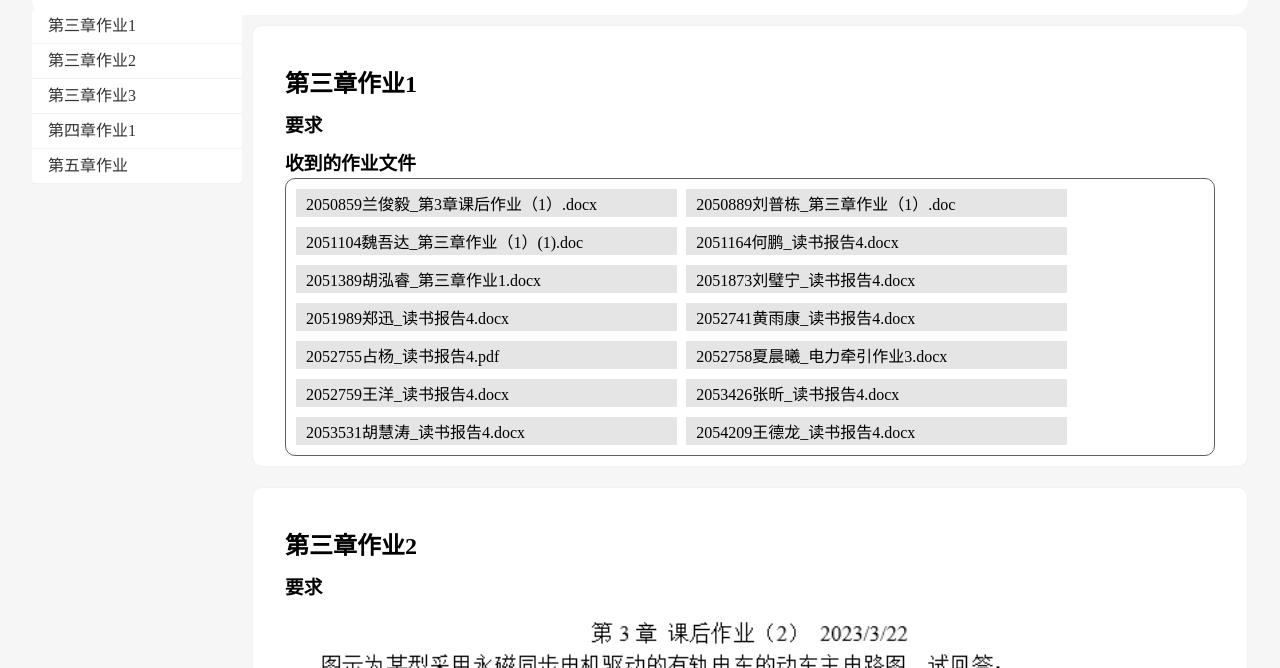
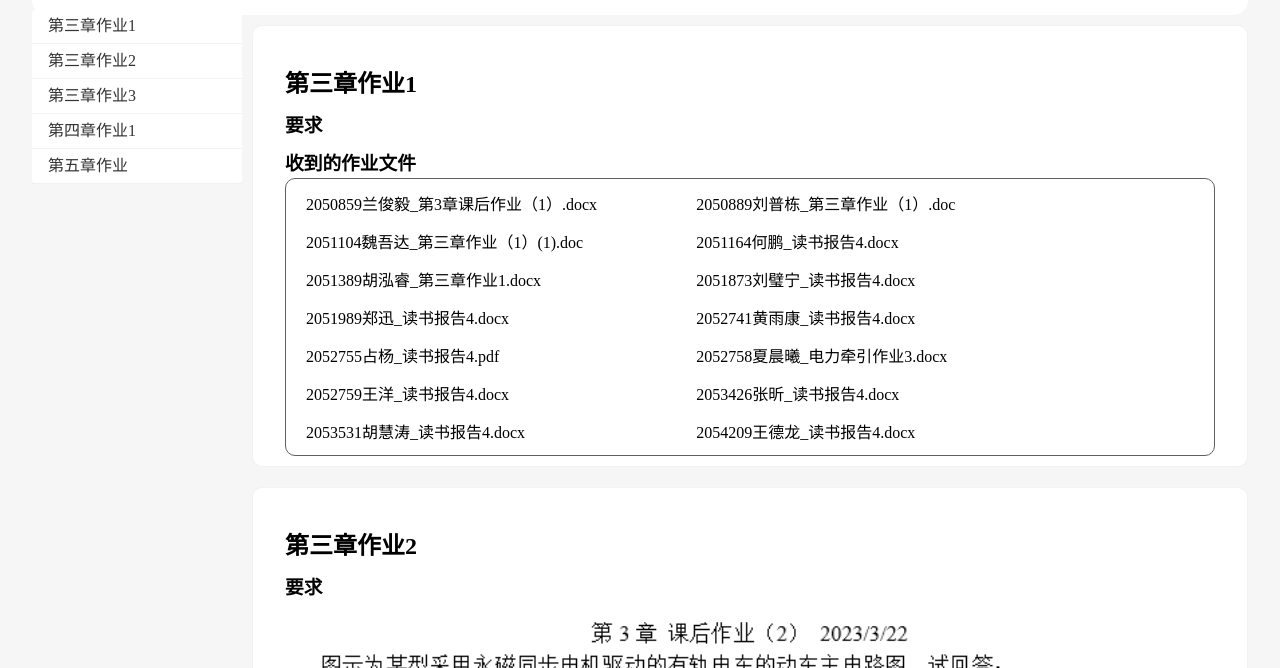
Before and after one commit to messerliang/dianliqianyin, a plain HTML site: page index.html in a window 1280 px wide. Shown: the part 132-800 px from the top of the page. Drawn offline with Linux system fonts and the light colour scheme.

Commit message:
Update style.css

```diff
--- a/src/style.css
+++ b/src/style.css
@@ -93,7 +93,7 @@ h3{
     margin-top: 5px;
     margin-bottom: 5px;
     display: inline-block;
-    background-color: rgba(9, 9, 9, 0.1);
+    /* background-color: rgba(9, 9, 9, 0.1); */
     min-width: 40%;
 }
 .leftside a{
```
